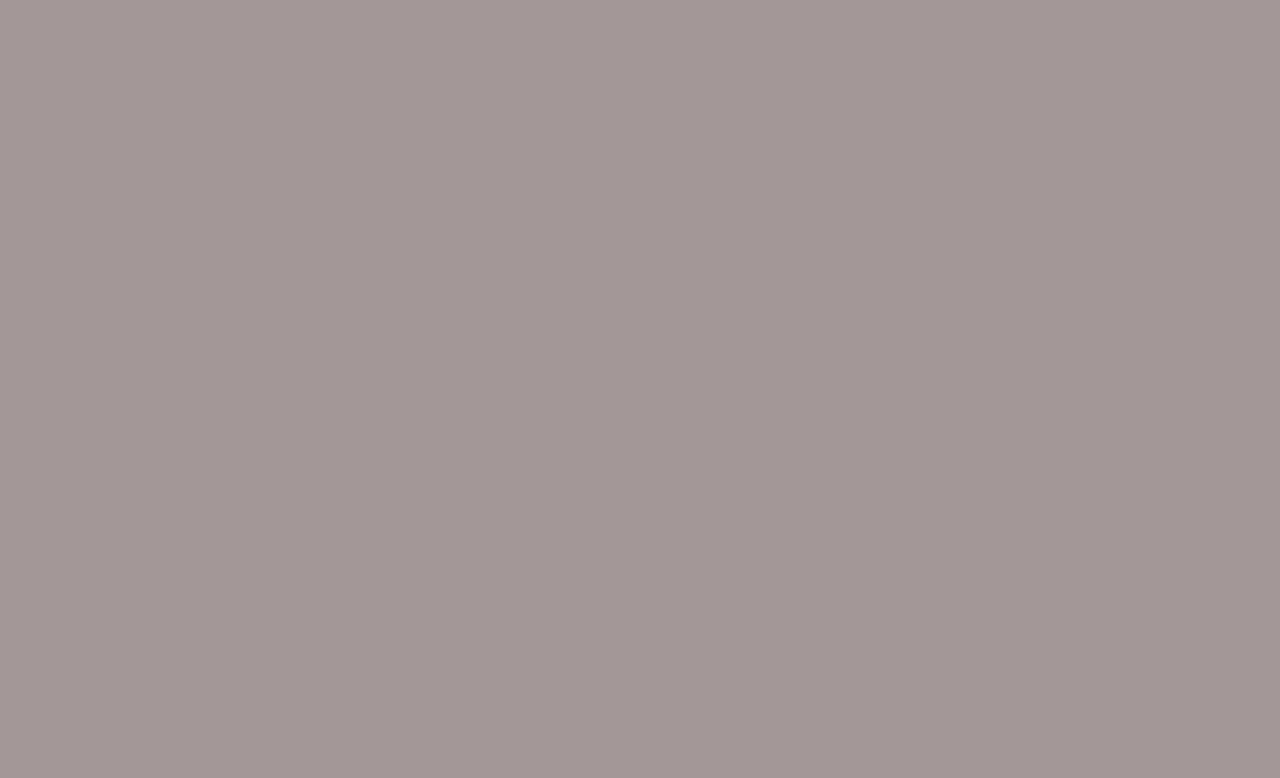
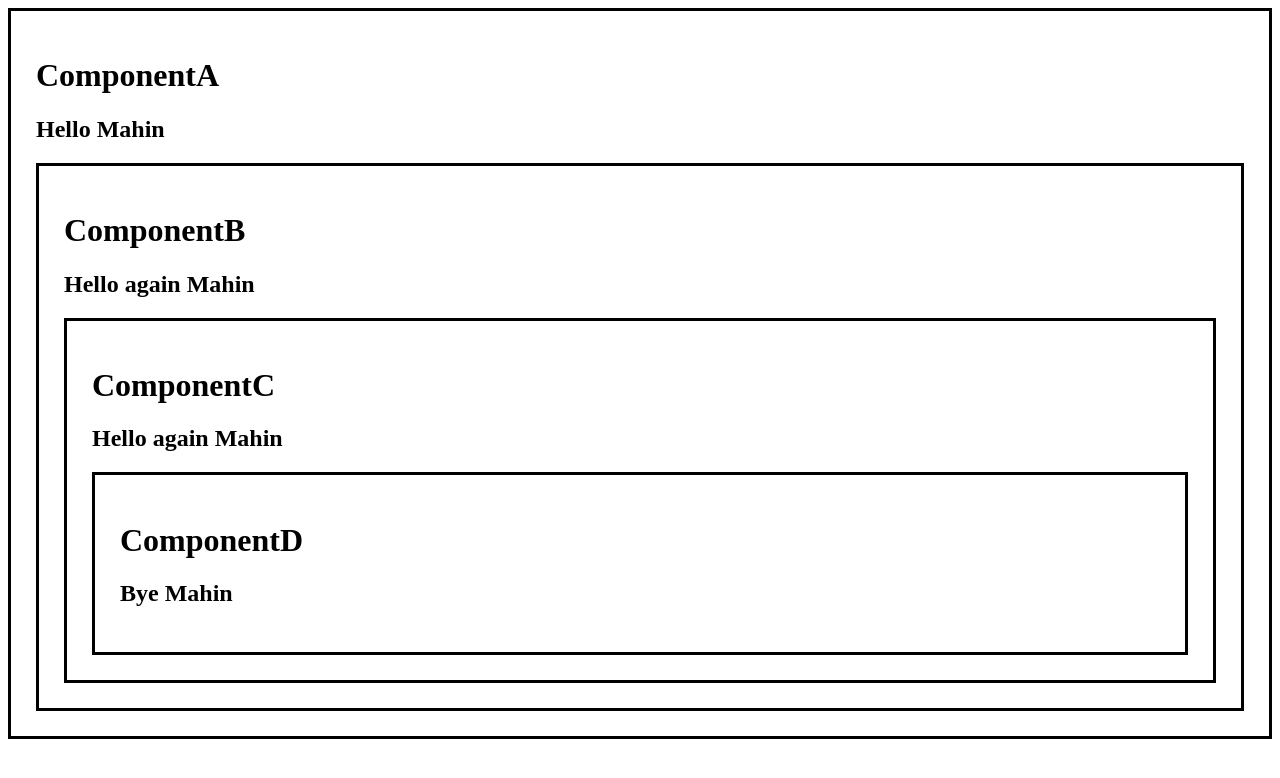
Before and after one commit to AshleighWong/react_vid, a React (Vite) app in the folder react_yt/: page / in a window 1280 px wide. Shown: the top 778 px of the page. Built offline with nearby package versions, Linux system fonts and the light colour scheme.

Commit message:
learned how to use useContext() hook instead of props

```diff
--- a/react_yt/src/App.jsx
+++ b/react_yt/src/App.jsx
@@ -15,13 +15,13 @@
 import CarList from './CarList';
 import Effects from './Effects';
 import Effects2 from './Effects2';
-
+import ComponentA from './ComponentA';
 
 function App() {
 
   return (
     <>
-
+      <ComponentA></ComponentA>
     </>
   );
 }
--- /dev/null
+++ b/react_yt/src/ComponentA.jsx
@@ -0,0 +1,25 @@
+import ComponentB from "./ComponentB.jsx";
+import React, { useState, createContext } from 'react';
+
+
+export const UserContext = createContext();
+
+function ComponentA() {
+
+
+    const [user, setUser] = useState("Mahin");
+
+    return (
+
+        <div className="box">
+            <h1>ComponentA</h1>
+            <h2>Hello {user}</h2>
+            <UserContext.Provider value={user}>
+                <ComponentB user={user}></ComponentB>
+            </UserContext.Provider>
+
+        </div>
+    );
+}
+
+export default ComponentA
--- /dev/null
+++ b/react_yt/src/ComponentB.jsx
@@ -0,0 +1,18 @@
+import ComponentC from "./ComponentC.jsx";
+import React, { useContext } from 'react';
+import { UserContext } from './ComponentA.jsx'
+
+function ComponentB() {
+
+    const user = useContext(UserContext);
+
+    return (
+        <div className="box">
+            <h1>ComponentB</h1>
+            <h2>{`Hello again ${user}`}</h2>
+            <ComponentC></ComponentC>
+        </div>
+    );
+}
+
+export default ComponentB
--- /dev/null
+++ b/react_yt/src/ComponentC.jsx
@@ -0,0 +1,19 @@
+import ComponentD from "./ComponentD";
+import React, { useContext } from 'react';
+import { UserContext } from './ComponentA.jsx'
+
+
+function ComponentC() {
+
+    const user = useContext(UserContext);
+
+    return (
+        <div className="box">
+            <h1>ComponentC</h1>
+            <h2>{`Hello again ${user}`}</h2>
+            <ComponentD></ComponentD>
+        </div>
+    );
+}
+
+export default ComponentC
--- /dev/null
+++ b/react_yt/src/ComponentD.jsx
@@ -0,0 +1,17 @@
+import React, { useContext } from 'react';
+import { UserContext } from './ComponentA.jsx'
+
+
+function ComponentD() {
+
+    const user = useContext(UserContext);
+
+    return (
+        <div className="box">
+            <h1>ComponentD</h1>
+            <h2>{`Bye ${user}`}</h2>
+        </div>
+    );
+}
+
+export default ComponentD
--- a/react_yt/src/index.css
+++ b/react_yt/src/index.css
@@ -80,7 +80,7 @@
 } */
 
 
-body {
+/* body {
     font-family: Arial, sans-serif;
     background-color: rgb(164, 151, 151)
 }
@@ -120,4 +120,10 @@
     padding: 5px;
     border-radius: 10px;
     border: 3px solid grey;
+} */
+
+
+.box {
+    border: 3px solid;
+    padding: 25px;
 }
```
